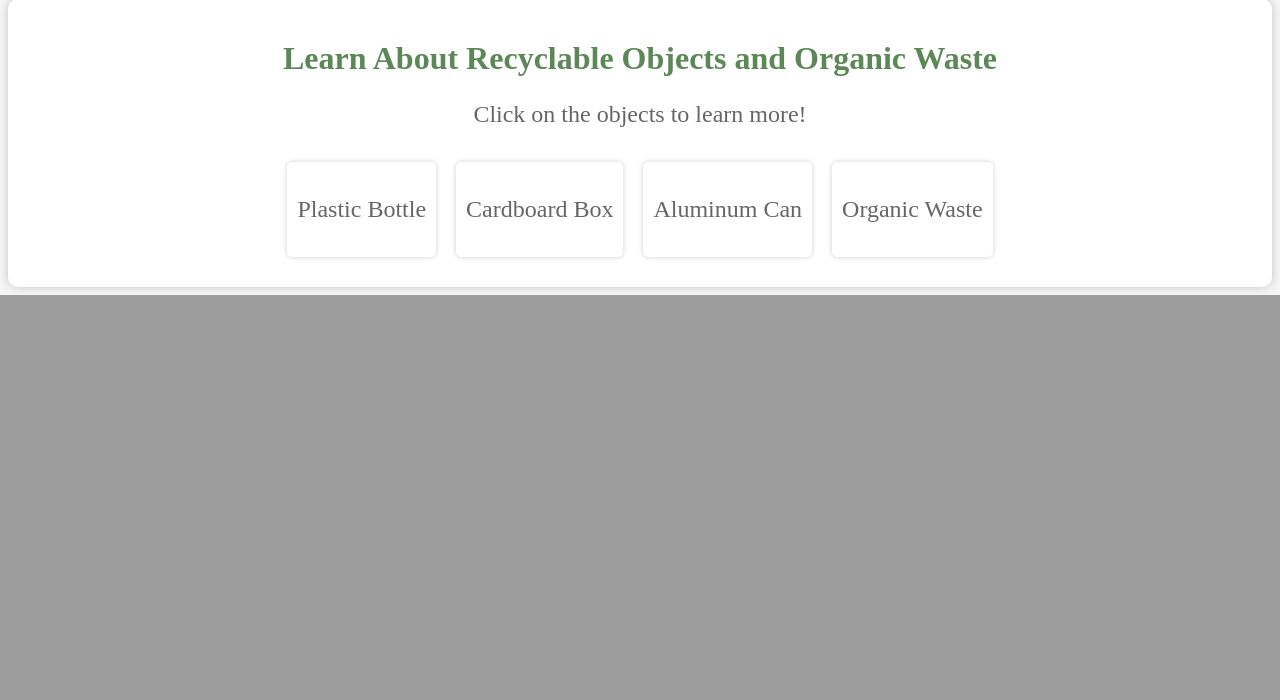
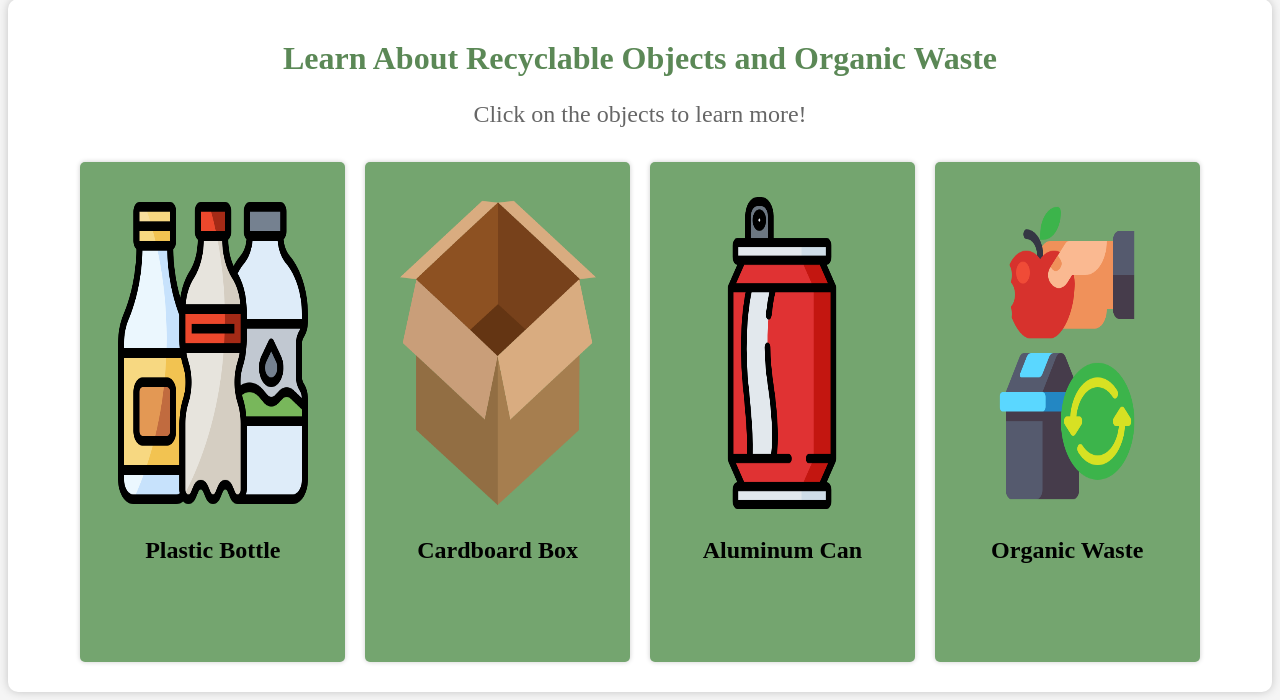
Before and after one commit to Mridul-2003/waste-sorting, a Flask app: page /Learn in a window 1280 px wide. Shown: the part 813-1513 px from the top of the page. Before the commit the page ends 1108 px from the top, so only its background shows below. Run offline with Flask 3, Linux system fonts and the light colour scheme.

Commit message:
learn.html completed with modified css

```diff
--- a/static/learn.css
+++ b/static/learn.css
@@ -1,19 +1,19 @@
 body {
   background: whitesmoke;
-    justify-content:center;
-    text-align:center;
+  justify-content: center;
+  text-align: center;
 }
-h1{
+h1 {
   color: #5b8856;
 }
-.videos{
-    display:flex;
-    flex-direction:row;
+.videos {
+  display: flex;
+  flex-direction: row;
   flex-wrap: wrap;
   overflow-x: hidden;
-    justify-content:center;
-    width:100%;
-    height:auto;
+  justify-content: center;
+  width: 100%;
+  height: auto;
 }
 .learn {
   background-color: #fff;
@@ -32,19 +32,39 @@ p {
   display: flex;
   flex-wrap: wrap;
   justify-content: center;
+  /* flex-direction: row; */
 }
 /* Object cards */
 .object-card {
+  /* flex-direction: row; */
   margin: 10px;
   padding: 10px;
-    background-color: #fff;
+  background-color: #74a56f;
+  height: 60vh;
   border-radius: 5px;
   box-shadow: 0px 0px 5px rgba(0, 0, 0, 0.2);
   text-align: center;
   transition: transform 0.2s;
   cursor: pointer;
+  width: 20%;
+}
+.object-name {
+  color: black;
+  font-weight: bolder;
+}
+.object-card img {
+  width: 80%;
+  margin-top: 25px;
+  border-radius: 10px;
+  height: 65%;
 }
 
 .object-card:hover {
   transform: scale(1.05);
 }
+
+@media only screen and (max-width: 768px) {
+  .object-card {
+    width: 45vw;
+  }
+}
--- a/templates/learn.html
+++ b/templates/learn.html
@@ -43,15 +43,21 @@
         <div class="object-container">
             <!-- Recyclable Objects -->
             <div class="object-card" onclick="showInfo('Plastic Bottle')">
+                <img src="/static/water-bottle.png" alt="">
                 <p class="object-name">Plastic Bottle</p>
             </div>
             <div class="object-card" onclick="showInfo('Cardboard Box')">
+                <img src="/static/box.png" alt="">
                 <p class="object-name">Cardboard Box</p>
+
             </div>
             <div class="object-card" onclick="showInfo('Aluminum Can')">
+                <img src="/static/can.png" alt="">
+
                 <p class="object-name">Aluminum Can</p>
             </div>
             <div class="object-card" onclick="showInfo('Organic Waste')">
+                <img src="/static/disposal.png" alt="">
                 <p class="object-name">Organic Waste</p>
             </div>
 
```
Also changed, not shown: static/box.png (added), static/can.png (added), static/disposal.png (added), static/water-bottle.png (added). Lines whose indentation alone changed are shown as unchanged.
